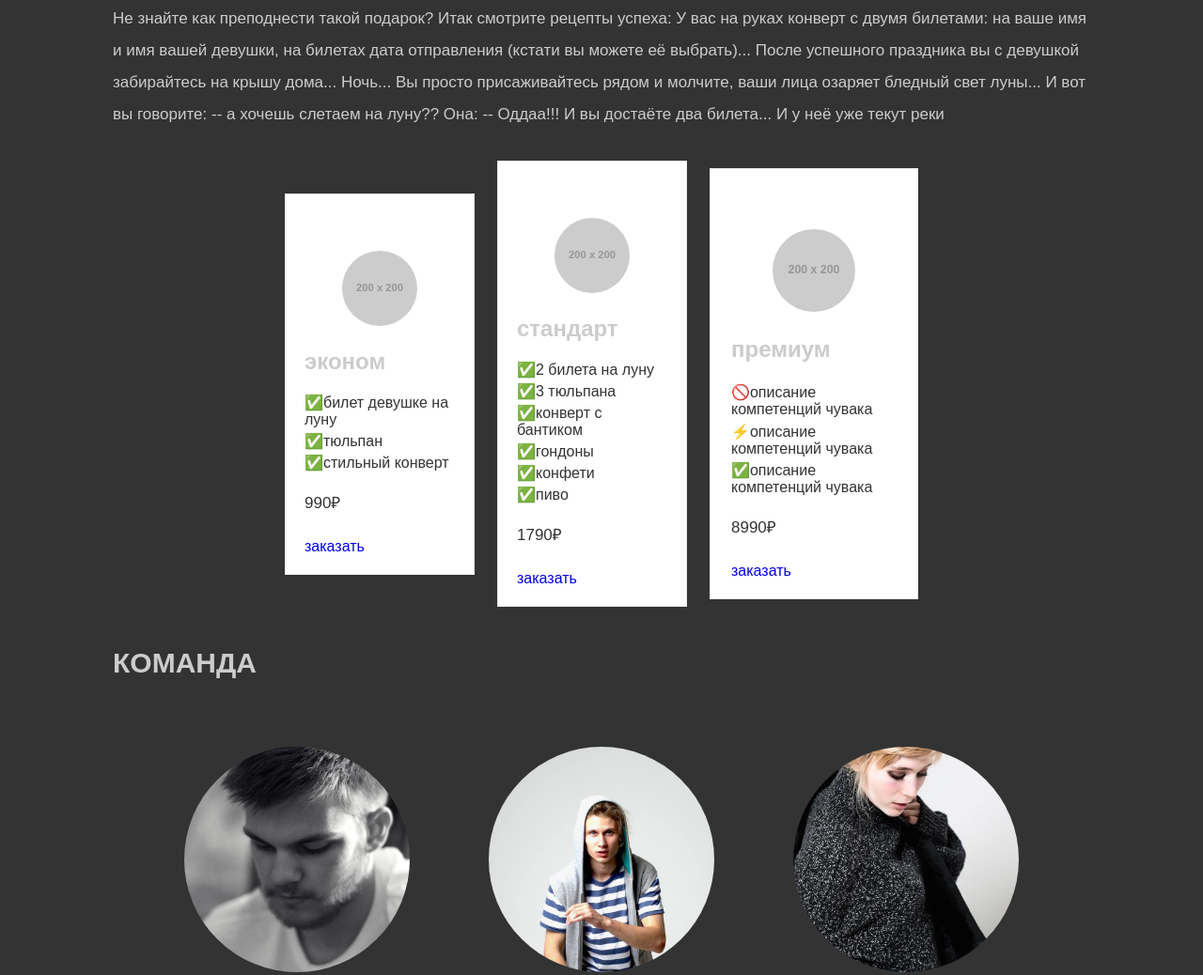
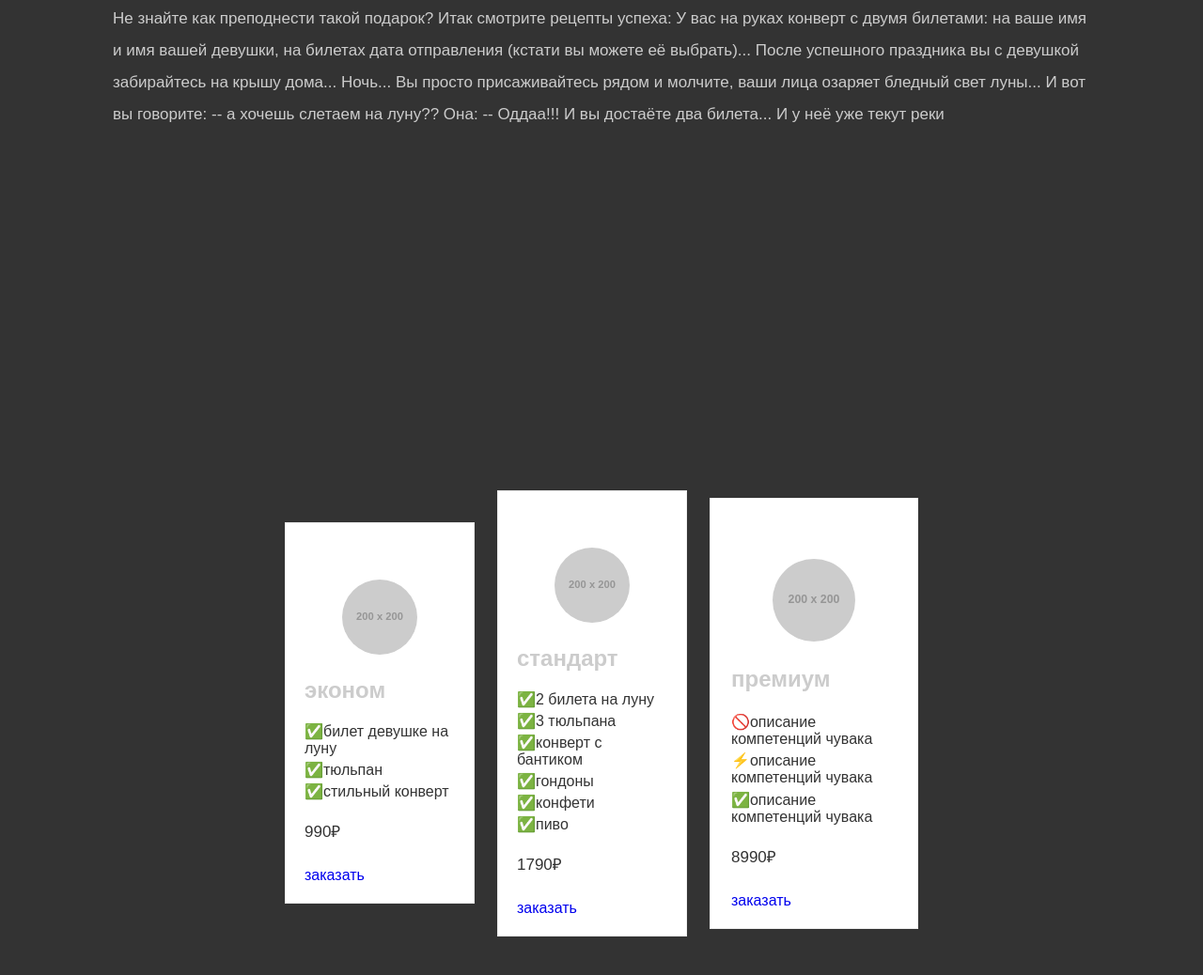
Before and after one commit to arsenicum32/flytomoon, a website: page index.html in a window 1280 px wide. Shown: the part 1328-2366 px from the top of the page at 94% size. Drawn offline with nearby package versions, Linux system fonts and the light colour scheme; placeholder pictures from the web are drawn by us.

Commit message:
some bugs

```diff
--- a/index.html
+++ b/index.html
@@ -75,7 +75,7 @@
   </div>
 
   <div class="section" id="case">
-    <div class="block">
+    <div class="block blockbuy">
   <div zindex="1" class="buy"><img src="http://placehold.it/200x200"/>
     <h2>эконом</h2>
     <ul class="desc">
--- a/static/css/block.css
+++ b/static/css/block.css
@@ -14,7 +14,7 @@
 }
 .block {
   width: 100vw;
-  /*height: 100vh;*/
+  height: auto;
   display: -webkit-box;
   display: -webkit-flex;
   display: -ms-flexbox;
@@ -28,4 +28,5 @@
       -ms-flex-pack: center;
           justify-content: center;
   overflow-x: scroll;
+  overflow-y: hidden;
 }
--- a/static/css/buy.css
+++ b/static/css/buy.css
@@ -1,3 +1,6 @@
+.blockbuy{
+  height: 150vh;
+}
 .redbutton{
   text-decoration: none;
   padding: 5px;
```
